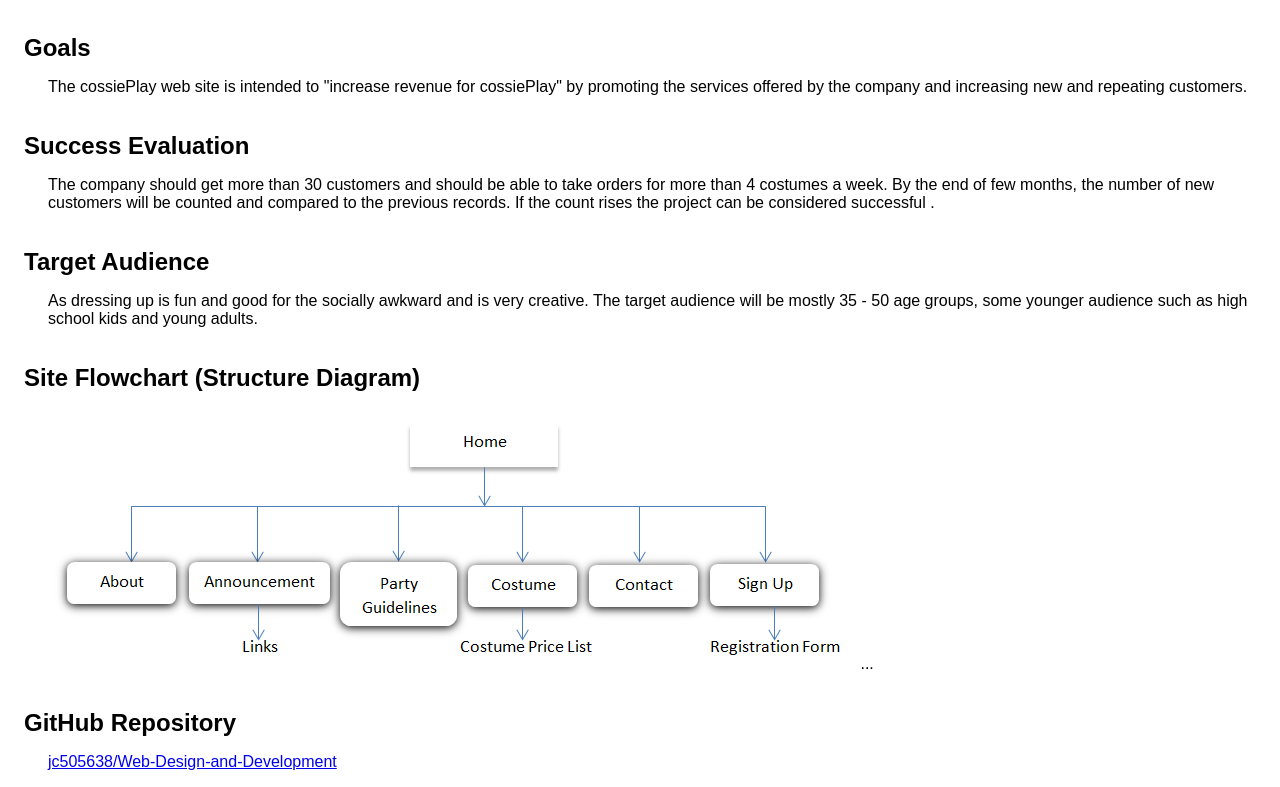
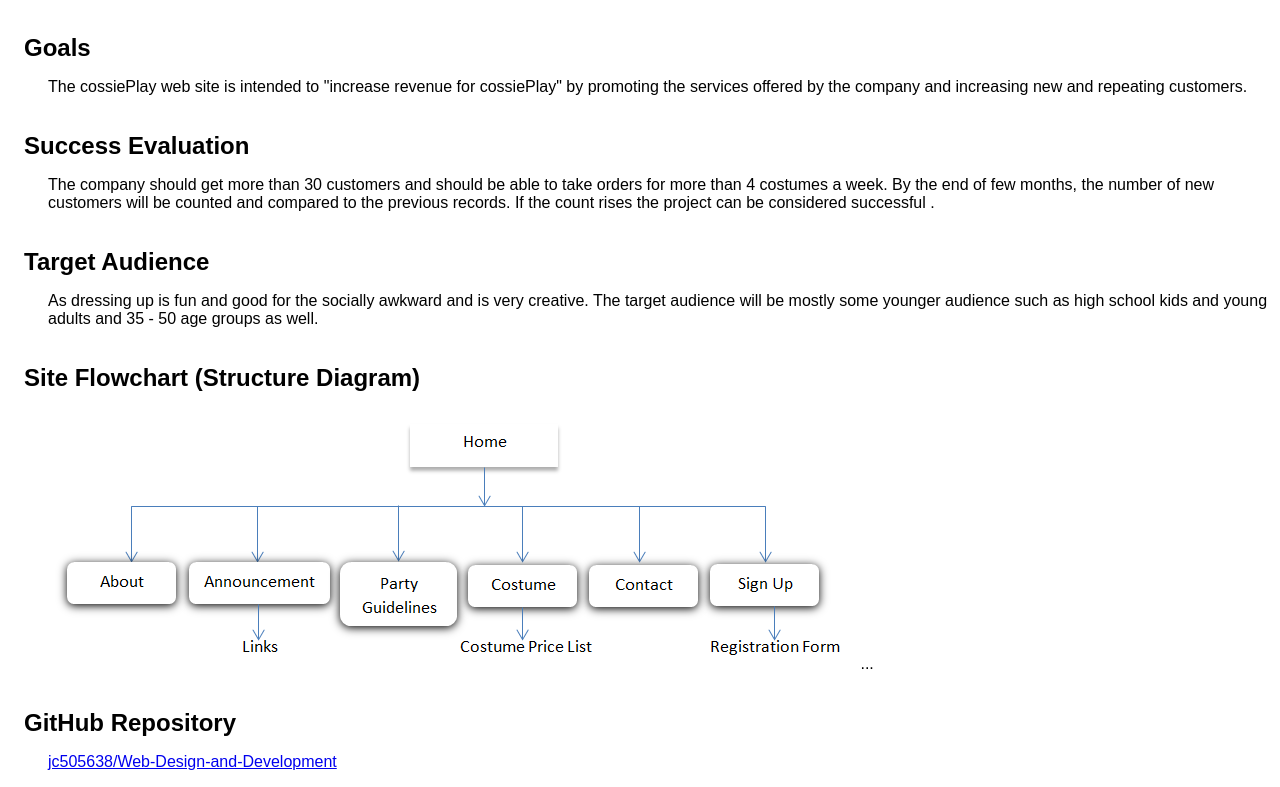
Before and after one commit to jc505638/Web-Design-and-Development, a plain HTML site: page plan.html in a window 1280 px wide. Shown: the part 118-905 px from the top of the page. Drawn offline with Linux system fonts and the light colour scheme.

Commit message:
Add files via upload

```diff
--- a/plan.html
+++ b/plan.html
@@ -19,7 +19,7 @@
 <h2>Success Evaluation</h2>
 <p> The company should get more than 30 customers and should be able to take orders for more than 4 costumes a week. By the end of few months, the number of new customers will be counted and compared to the previous records. If the count rises the project can be considered successful .</p>
 <h2>Target Audience</h2>
-<p>As dressing up is fun and good for the socially awkward and is very creative. The target audience will be mostly  35 - 50 age groups, some younger audience such as high school kids and young adults.</p>
+<p>As dressing up is fun and good for the socially awkward and is very creative. The target audience will be mostly some younger audience such as high school kids and young adults and 35 - 50 age groups as well.</p>
 <h2>Site Flowchart (Structure Diagram)</h2
 <p><img src="images/flowchart.png" alt="SiteFlowchart"> ... </p>
 <h2>GitHub Repository</h2>
```
